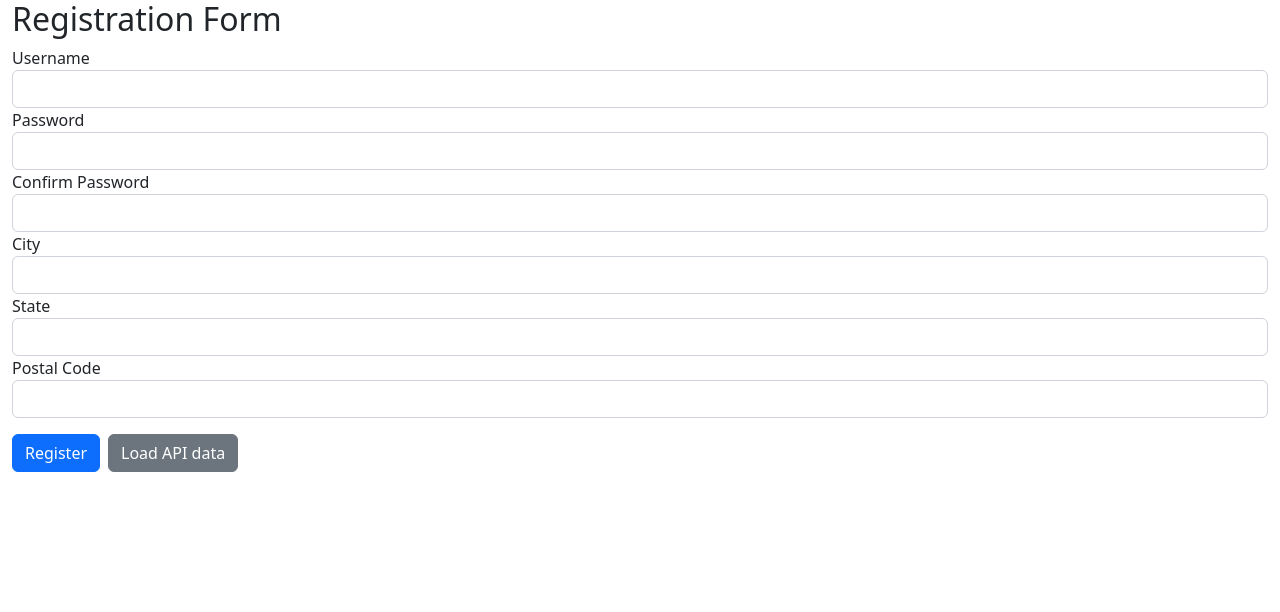
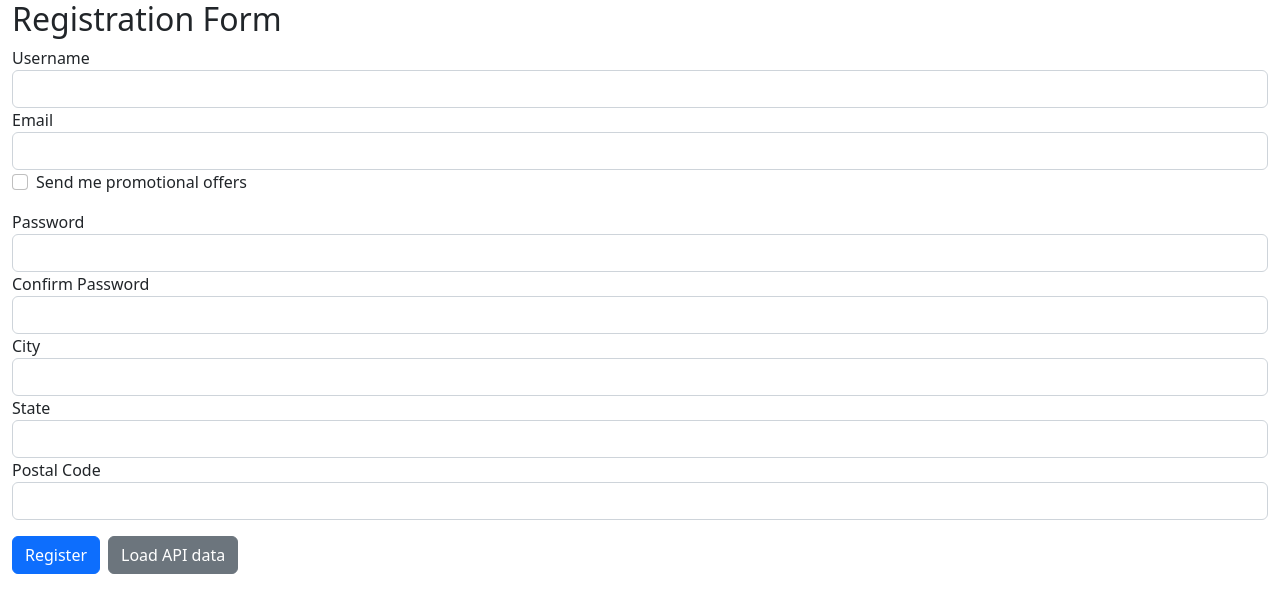
Before and after one commit to MahomudH/AngularForms, an Angular app in the folder ReactiveForm/: page / in a window 1280 px wide. Shown: the top 612 px of the page. Built offline with nearby package versions, Linux system fonts and the light colour scheme.

Commit message:
Conditional Validation

```diff
--- a/ReactiveForm/src/app/app.component.html
+++ b/ReactiveForm/src/app/app.component.html
@@ -4,14 +4,27 @@
 
     <div class="form-group">
       <label>Username</label>
-      <input [class.is-invalid]="username?.touched && username?.invalid"
-        formControlName="username" type="text" class="form-control">
-        <!-- <small *ngIf="username?.touched && username?.invalid" class="text-danger">Username is required</small> -->
-        <div *ngIf="username?.touched && username?.invalid">
-          <small *ngIf="username?.errors?.['required']" class="text-danger">Username is required</small>
-          <small *ngIf="username?.errors?.['minlength']" class="text-danger">Username must be at least 3 character</small>
-          <small *ngIf="username?.errors?.['forbiddenName']" class="text-danger">{{username?.errors?.['forbiddenName'].value}} username is not allowed</small>
-        </div>
+      <input [class.is-invalid]="username?.touched && username?.invalid" formControlName="username" type="text"
+        class="form-control">
+      <!-- <small *ngIf="username?.touched && username?.invalid" class="text-danger">Username is required</small> -->
+      <div *ngIf="username?.touched && username?.invalid">
+        <small *ngIf="username?.errors?.['required']" class="text-danger">Username is required</small>
+        <small *ngIf="username?.errors?.['minlength']" class="text-danger">Username must be at least 3 character</small>
+        <small *ngIf="username?.errors?.['forbiddenName']"
+          class="text-danger">{{username?.errors?.['forbiddenName'].value}} username is not allowed</small>
+      </div>
+    </div>
+
+
+    <div class="form-group">
+      <label>Email</label>
+      <input formControlName="email" [class.is-invalid]="email?.invalid && email?.touched" type="email" class="form-control">
+      <small class="text-danger" [class.d-none]="email?.valid || email?.untouched">Email is required</small>
+    </div>
+
+    <div class="form-check mb-3">
+      <input class="form-check-input" formControlName="subscribe" type="checkbox">
+      <label class="form-check-label">Send me promotional offers</label>
     </div>
 
     <div class="form-group">
@@ -21,7 +34,8 @@
 
     <div class="form-group">
       <label>Confirm Password</label>
-      <input [class.is-invalid]="registraionForm.errors?.['Mismatch']" formControlName="confirmPassword" type="password" class="form-control">
+      <input [class.is-invalid]="registraionForm.errors?.['Mismatch']" formControlName="confirmPassword" type="password"
+        class="form-control">
       <small class="text-danger" *ngIf="registraionForm.errors?.['Mismatch']">Password not match</small>
     </div>
 
--- a/ReactiveForm/src/app/app.component.ts
+++ b/ReactiveForm/src/app/app.component.ts
@@ -1,5 +1,5 @@
-import { Component } from '@angular/core';
-import { FormBuilder, Validators } from '@angular/forms';
+import { Component, OnInit } from '@angular/core';
+import { FormBuilder, FormGroup, Validators } from '@angular/forms';
 import { forbiddenNameValidator } from './shared/user-name.validators';
 import { PasswordValidator } from './shared/password.validators';
 
@@ -8,14 +8,21 @@ import { PasswordValidator } from './shared/password.validators';
   templateUrl: './app.component.html',
   styleUrls: ['./app.component.css'],
 })
-export class AppComponent {
+export class AppComponent implements OnInit {
+  registraionForm: FormGroup;
+
   get username() {
     return this.registraionForm.get('username');
   }
 
+  get email() {
+    return this.registraionForm.get('email');
+  }
+
   constructor(private fb: FormBuilder) {}
 
-  registraionForm = this.fb.group(
+  ngOnInit(): void {
+    this.registraionForm = this.fb.group(
       {
         username: [
           '',
@@ -25,6 +32,8 @@ export class AppComponent {
             forbiddenNameValidator(/password/),
           ],
         ],
+        email: [],
+        subscribe: [false],
         password: [],
         confirmPassword: [],
         address: this.fb.group({
@@ -35,6 +44,19 @@ export class AppComponent {
       },
       { validator: PasswordValidator }
     );
+
+    this.registraionForm
+      .get('subscribe')
+      ?.valueChanges.subscribe((checkedValue) => {
+        const email = this.registraionForm.get('email');
+        if (checkedValue) {
+          email?.setValidators(Validators.required);
+        } else {
+          email?.clearValidators();
+        }
+        email?.updateValueAndValidity();
+      });
+  }
 
   loadAPIData() {
     this.registraionForm.patchValue({
```
Lines whose indentation alone changed are shown as unchanged.
